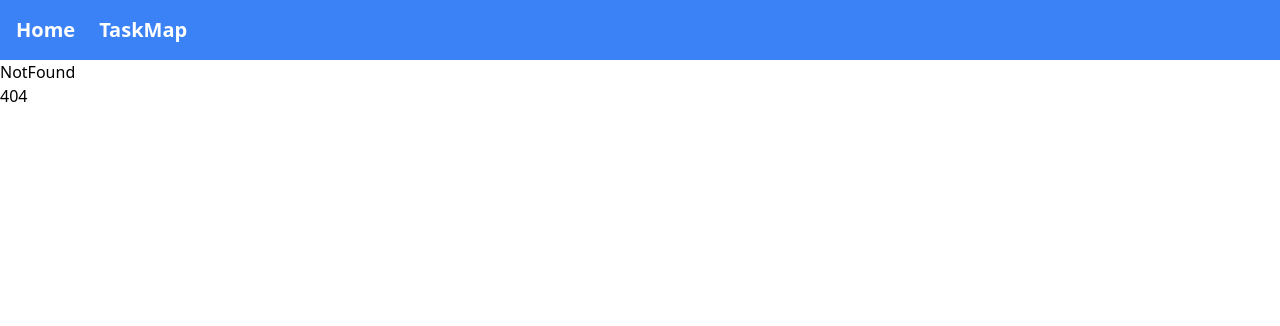
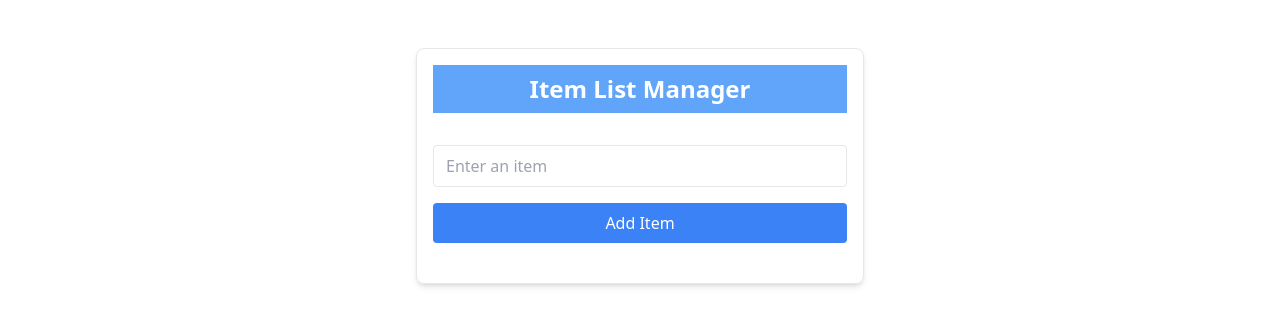
Before and after one commit to TheBaljitSingh/Task-Manager, a React (Vite) app in the folder client/: page /todo in a window 1280 px wide. Before the commit this address had no page. Shown: the top 326 px of the page. Built offline with nearby package versions, Linux system fonts and the light colour scheme.

Commit message:
addin update rouote and app

```diff
--- a/client/src/App.jsx
+++ b/client/src/App.jsx
@@ -7,6 +7,9 @@ import NotFound from './pages/NotFound.jsx';
 import PrivateRoute from './components/PrivateRoute';
 import Signup from './pages/SignupPage.jsx';
 import OtpLogin from './pages/OtpLogin.jsx';
+import Lobby from "./pages/Lobby.jsx"
+import Todo from './pages/Todo.jsx';
+
 
 
 const App = () => {
@@ -31,6 +34,10 @@ const App = () => {
         <Route path="/login" element={<LoginPage setIsAuthenticated={setIsAuthenticated}  />} />
         <Route path='/otplogin' element={<OtpLogin setIsAuthenticated={setIsAuthenticated} />} />
         <Route path="/signup" element={<Signup setIsAuthenticated={setIsAuthenticated}  />} />
+        <Route path="/lobby" element={<Lobby />} />
+        <Route path="/todo" element={<Todo />} />
+
+
 
         {/* Private Routes */}
         <Route
--- a/client/src/pages/Todo.jsx
+++ b/client/src/pages/Todo.jsx
@@ -13,9 +13,9 @@ const ItemList = () => {
   };
 
   return (
-    <div className="p-4 max-w-sm mx-auto border rounded-lg shadow-md">
-      <div className='bg-cyan-400 w-full h-12 rounded-lg flex items-center justify-center'>
-        <h1 className="text-2xl text-black font-bold">Item List Manager</h1>
+    <div className="p-4 max-w-md mx-auto border rounded-lg shadow-md mt-12">
+      <div className='bg-blue-400 w-full h-12  flex items-center justify-center'>
+        <h1 className="text-2xl text-white font-bold">Item List Manager</h1>
       </div>
 
       {/* Input Field */}
@@ -25,13 +25,13 @@ const ItemList = () => {
           value={inputValue}
           onChange={(e) => setInputValue(e.target.value)}
           placeholder="Enter an item"
-          className="w-full px-3 py-2 mb-4 border rounded focus:outline-none focus:border-cyan-400"
+          className="w-full px-3 py-2 mb-4 border rounded focus:outline-none focus:border-blue-400"
         />
 
         {/* Add Item Button */}
         <button
           onClick={handleAddItem}
-          className="w-full bg-cyan-500 text-white py-2 px-4 rounded hover:border-cyan-400"
+          className="w-full bg-blue-500 text-white py-2 px-4 focus:outline-none rounded hover:border-blue-400"
         >
           Add Item
         </button>
```
